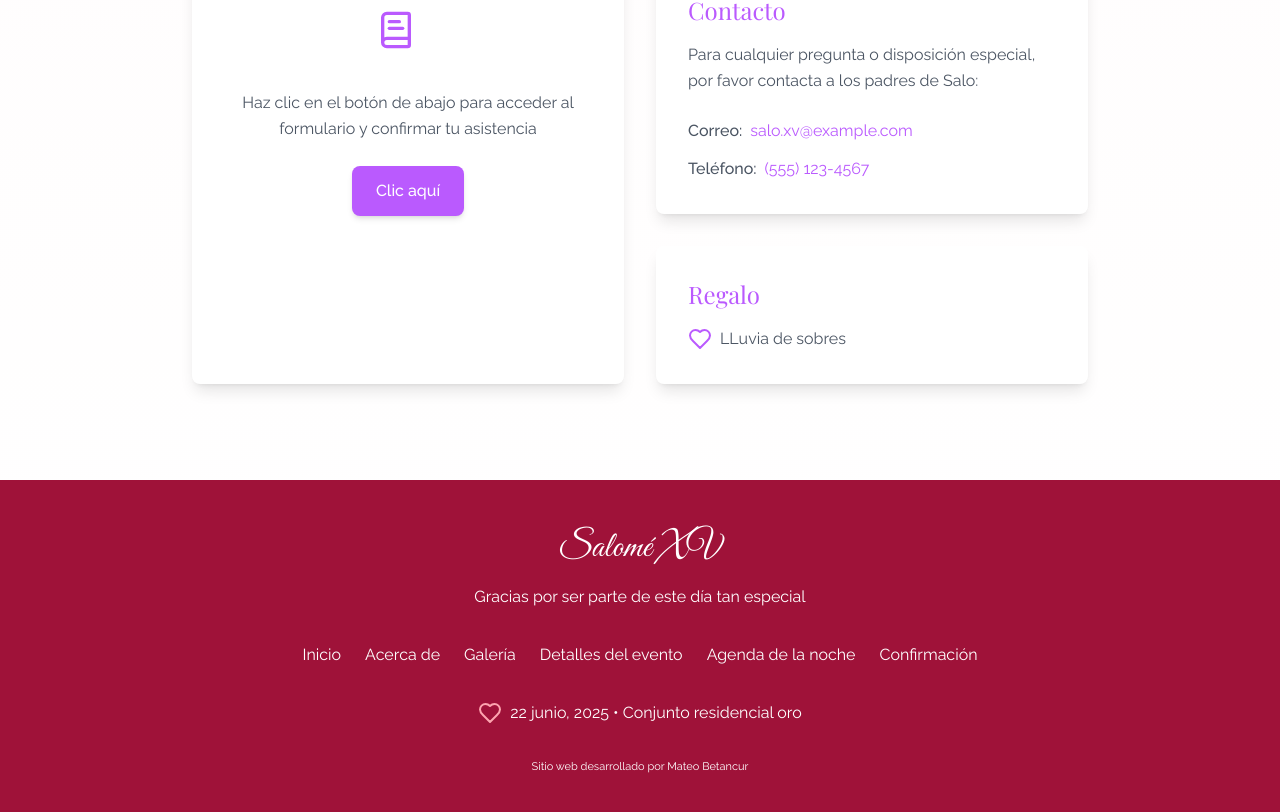
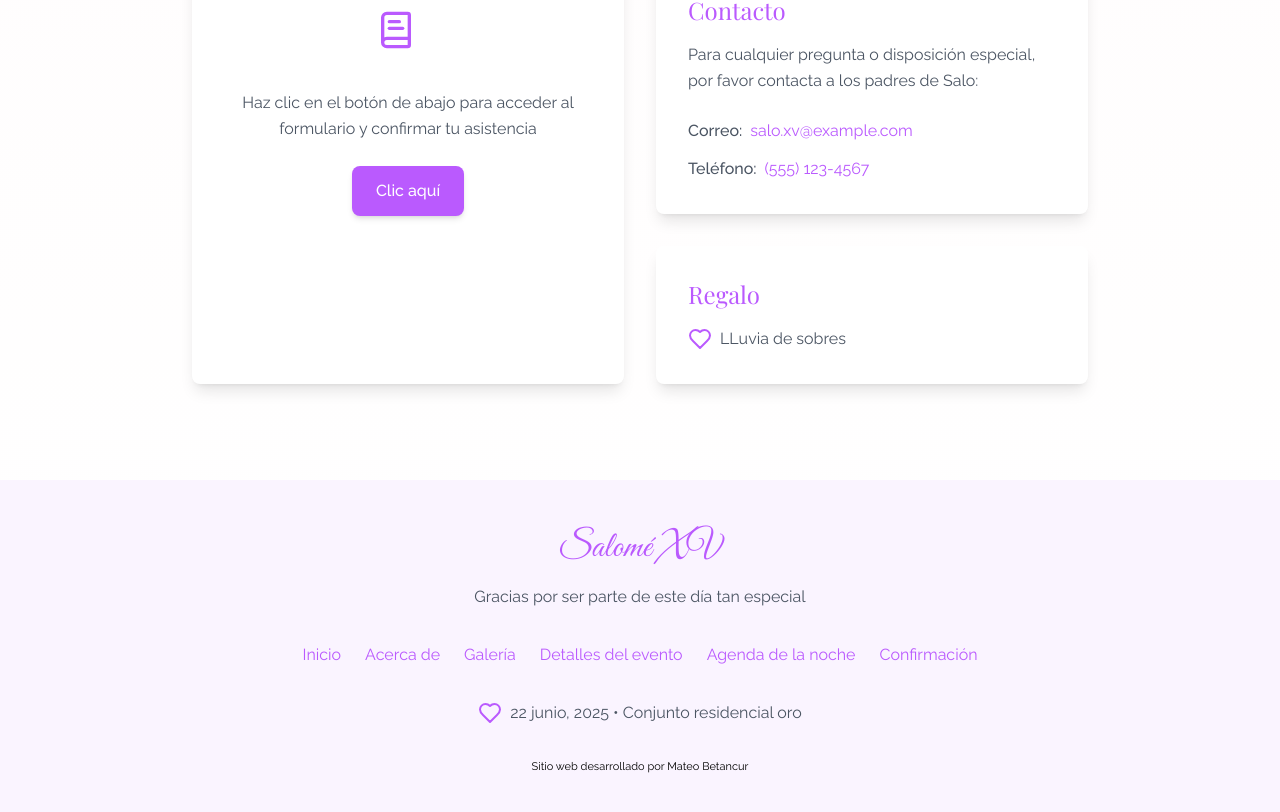
Before and after one commit to GiaHuy99/happybirthday-uncleHuy, a React (Vite) app: page / in a window 1280 px wide. Shown: the part 5831-6643 px from the top of the page. Built offline with nearby package versions, Linux system fonts and the light colour scheme.

Commit message:
style: update Footer component to use purple shades for text and background, ensuring visual consistency across the application

```diff
--- a/src/components/Footer.tsx
+++ b/src/components/Footer.tsx
@@ -1,37 +1,48 @@
 const Footer = () => {
 	return (
-		<footer className="bg-rose-800 text-white py-12">
+		<footer className="bg-purple-lighter py-12">
 			<div className="max-w-7xl mx-auto px-4">
 				<div className="text-center">
-					<h2 className="font-script text-4xl mb-4">Salomé XV</h2>
+					<h2 className="font-script text-4xl mb-4 text-purple-dark">
+						Salomé XV
+					</h2>
 					<p className="mb-8">Gracias por ser parte de este día tan especial</p>
 
-					<div className="flex justify-center space-x-6 mb-8">
-						<a href="#hero" className="hover:text-rose-300 transition-colors">
+					<div className="flex justify-center space-x-6 mb-8 text-purple-dark">
+						<a
+							href="#hero"
+							className="hover:text-purple-dark transition-colors"
+						>
 							Inicio
 						</a>
-						<a href="#about" className="hover:text-rose-300 transition-colors">
+						<a
+							href="#about"
+							className="hover:text-purple-dark transition-colors"
+						>
 							Acerca de
 						</a>
 						<a
 							href="#gallery"
-							className="hover:text-rose-300 transition-colors"
+							className="hover:text-purple-dark transition-colors"
 						>
 							Galería
 						</a>
 						<a
 							href="#details"
-							className="hover:text-rose-300 transition-colors"
+							className="hover:text-purple-dark transition-colors"
 						>
 							Detalles del evento
 						</a>
 						<a
 							href="#timeline"
-							className="hover:text-rose-300 transition-colors"
+							className="hover:text-purple-dark transition-colors"
 						>
 							Agenda de la noche
 						</a>
-						<a href="#rsvp" className="hover:text-rose-300 transition-colors">
+						<a
+							href="#rsvp"
+							className="hover:text-purple-dark transition-colors"
+						>
 							Confirmación
 						</a>
 					</div>
@@ -46,14 +57,14 @@ const Footer = () => {
 							strokeWidth="2"
 							strokeLinecap="round"
 							strokeLinejoin="round"
-							className="text-rose-300 lucide lucide-heart-icon lucide-heart"
+							className="text-purple-dark lucide lucide-heart-icon lucide-heart"
 						>
 							<path d="M19 14c1.49-1.46 3-3.21 3-5.5A5.5 5.5 0 0 0 16.5 3c-1.76 0-3 .5-4.5 2-1.5-1.5-2.74-2-4.5-2A5.5 5.5 0 0 0 2 8.5c0 2.3 1.5 4.05 3 5.5l7 7Z" />
 						</svg>
 						<p>22 junio, 2025 • Conjunto residencial oro</p>
 					</div>
 
-					<p className="mt-8 text-[11px] text-white">
+					<p className="mt-8 text-[11px] text-black">
 						Sitio web desarrollado por{" "}
 						<a
 							href="https://www.linkedin.com/in/mateobetancurb/"
```
